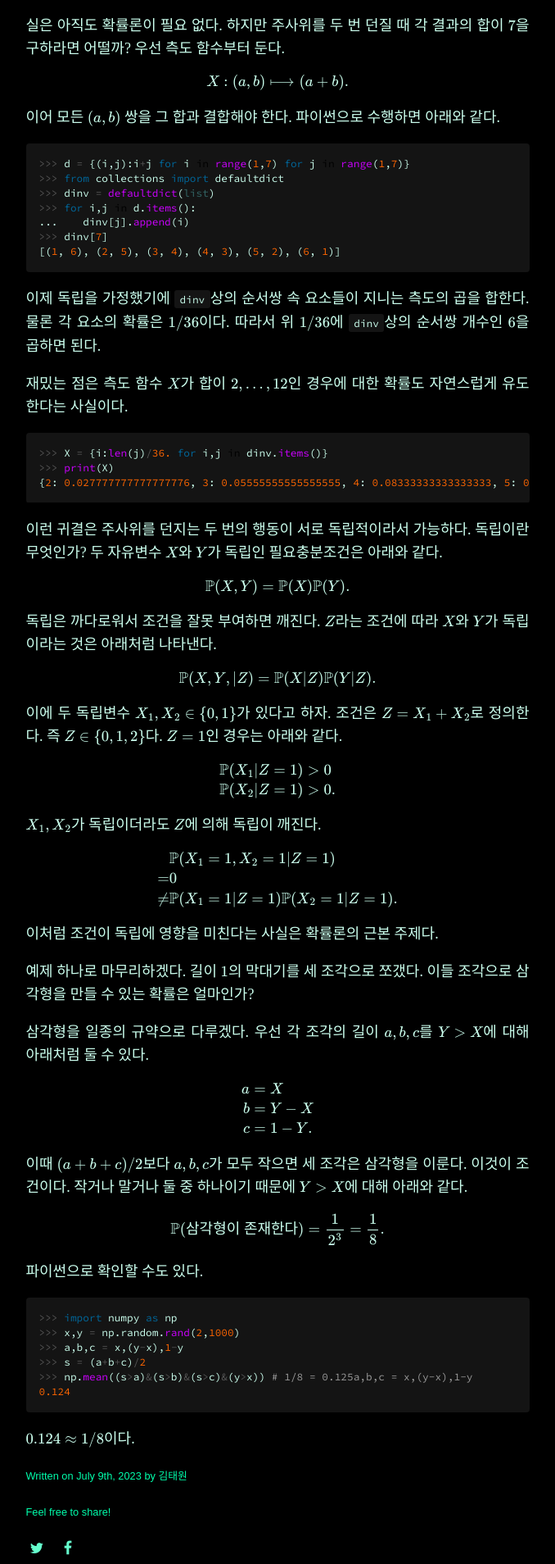
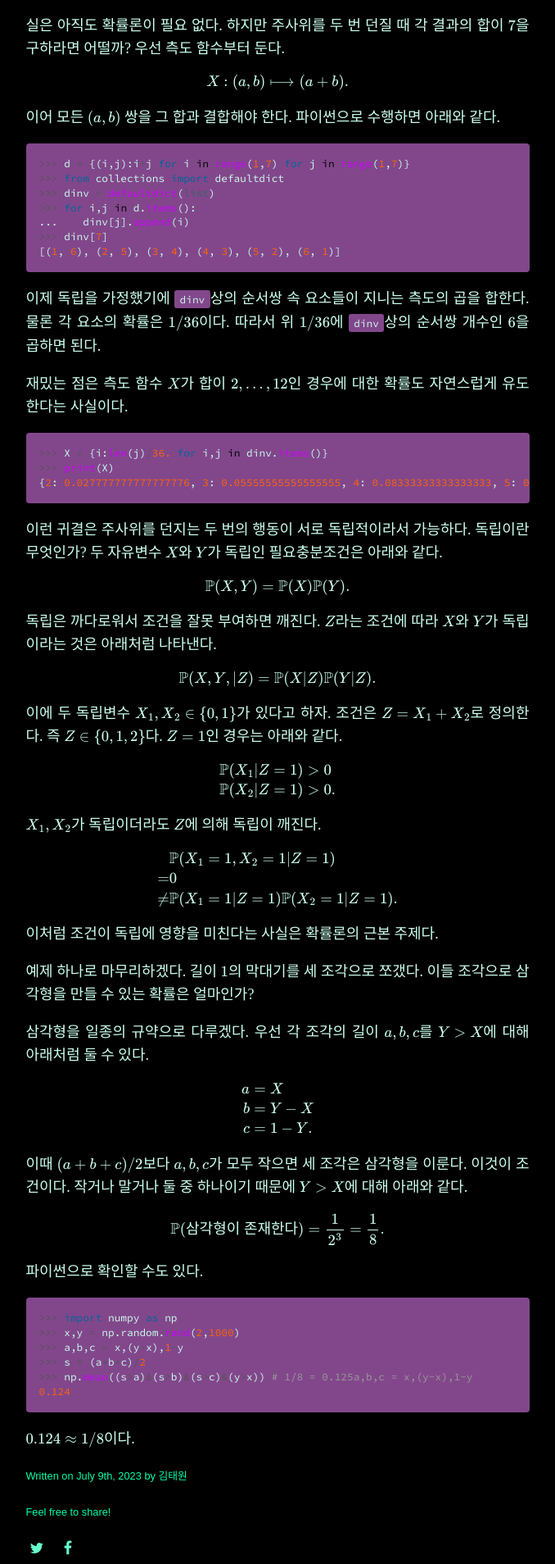
Before and after one commit to pangmoo-KTW/pangmoo-KTW, a Jekyll site: the page built from _posts/2023-07-09-ppm002.md, in a window 1280 px wide. Shown: the part 1671-3579 px from the top of the page at 82% size, without its empty margins (301-979 px from the left). Built offline with Jekyll 4.4.1, drawn with Linux system fonts in a browser that asks for light colours; some web fonts are replaced; comment, search, counter and statistics services are not loaded.

Commit message:
codeblock purple

```diff
--- a/assets/css/main.scss
+++ b/assets/css/main.scss
@@ -8,7 +8,7 @@ $code-font-family:       "Source Code Pro", monospace;
 $body-color: #cbffee;
 $link-color: #e4fff6;
 
-$code-background-color:   #141414;
+$code-background-color:   #82478b;
 $pagination-button-color: #e5fff6;
 
 $dark-gray-color:        #65ffcd;
```
